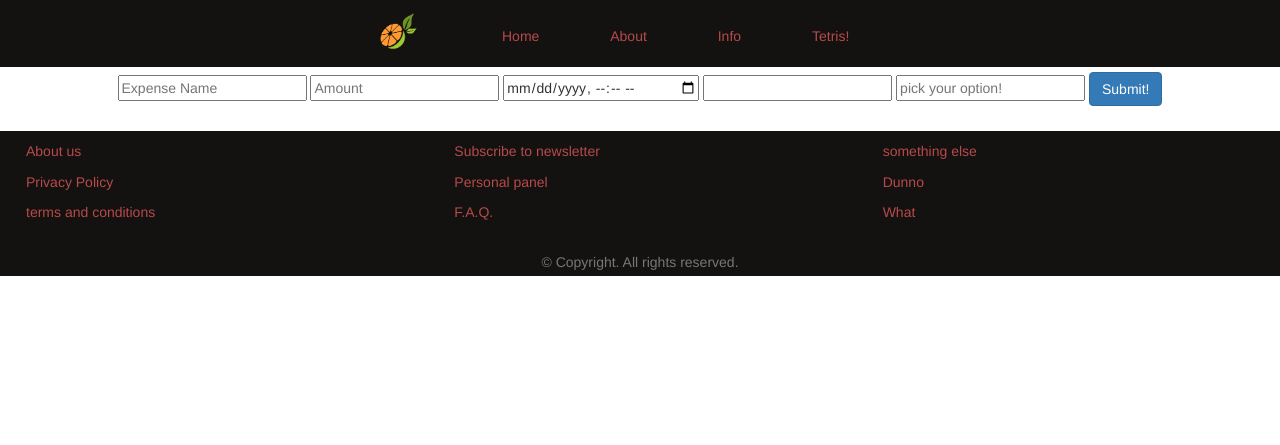
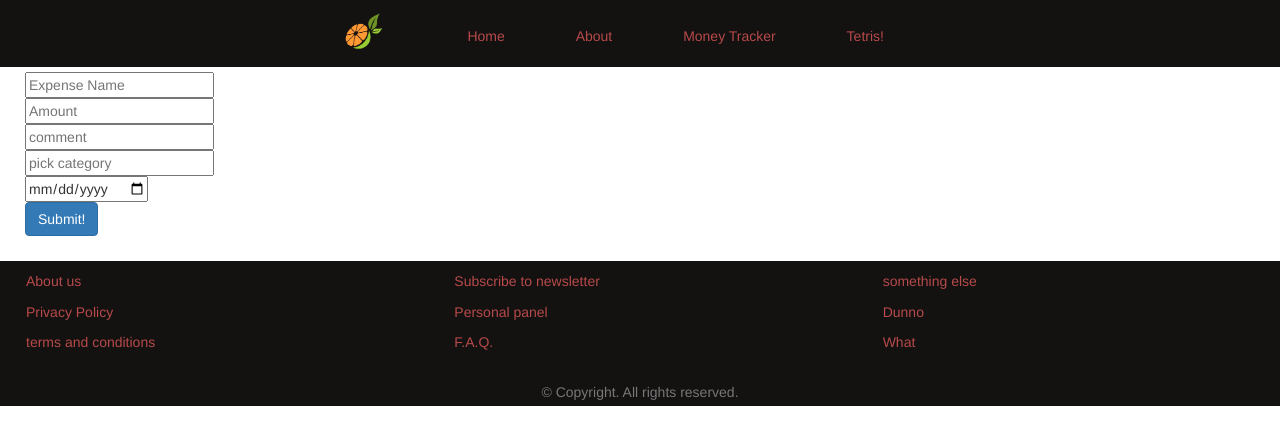
Before and after one commit to Pasakinskas/basic-crud, a Node server app: page /money in a window 1280 px wide. Shown: the top 445 px of the page. Run offline with Node 20, Linux system fonts and the light colour scheme; some libraries are stand-ins or nearby versions.

Commit message:
Added finance tracker, post method.

```diff
--- a/public/css/style.css
+++ b/public/css/style.css
@@ -28,6 +28,10 @@
 
 .block {
     padding: 0 25px 25px 25px;
+}
+
+#money-form-column {
+    width: 250px;
 }
 
 #game-output {
@@ -116,7 +120,6 @@ body .large-img {
 
 .mid-btn-section {
     background-color: #141111;
-    /* background-image: url("/static/img/mid-bar-font.jpg"); */
     color: white;
     font-size: 16px;
     height: 60px;
--- /dev/null
+++ b/public/finance.js
@@ -0,0 +1,24 @@
+const financeForm = document.getElementById("save-expense");
+
+function addFinanceListener(btn) {
+    btn.addEventListener('submit', async event => {
+        event.preventDefault();
+        const form = event.currentTarget;
+        const body = {
+            name: form.querySelector("[name=expense-name]").value,
+            amount: form.querySelector("[name=amount]").value,
+            comment: form.querySelector("[name=comment]").value,
+            category: form.querySelector("[name=category]").value,
+            date: form.querySelector("[name=date]").value,
+        };
+        const blob = await fetch("money", {method: "post",
+            headers: new Headers({'Content-Type': 'application/json'}),
+            body: JSON.stringify({body}),
+        });
+        const res = await blob.json();
+        console.log(res);
+        form.reset();
+    });
+}
+
+addFinanceListener(financeForm);
--- a/src/database.js
+++ b/src/database.js
@@ -10,6 +10,7 @@ function connect(callback) {
         const db = connection.db('crud-tutorial');
         callback(null, {
             quotes: db.collection('crud-example'),
+            moneyTracker: db.collection('financial-tracker'),
         });
     });
 }
--- a/src/index.js
+++ b/src/index.js
@@ -5,6 +5,7 @@ const bodyParser = require('body-parser');
 const ws = require('ws');
 
 const quotesController = require('./controllers/quotesController');
+const moneyController = require('./controllers/moneyController');
 const database = require('./database');
 
 app.set('view engine', 'ejs');
@@ -34,6 +35,8 @@ app.get('/money', (req, res) => {
 app.post('/quotes', quotesController.postQuote);
 app.put('/cookQuote', quotesController.replaceQuote);
 app.delete('/quotes/:id', quotesController.deleteQuote);
+
+app.post('/money', moneyController.postExpense);
 
 database.connect((err, db) => {
     if (err) {
--- a/src/views/pages/moneyTracker.ejs
+++ b/src/views/pages/moneyTracker.ejs
@@ -11,30 +11,29 @@
         </header>
 
         <main>
-            <div class="text-center block">
-            <form action="/money" method="POST" id="save-expense">
-                <input type=text  placeholder="Expense Name" required></input>
-                <input type="number" placeholder="Amount" required></input>
-                <input type="datetime-local" placeholder="Date" required default=""></input>
-                <input type></input>
-                <input list="browsers" placeholder="pick your option!">
-                    <datalist id="browsers">
-                        <option value="Chrome">
-                        <option value="Firefox">
-                        <option value="Internet Explorer">
-                        <option value="Opera">
-                        <option value="Safari">
-                        <option value="Microsoft Edge">
-                    </datalist>
-                </input>
-                <button type="submit" class="btn btn-primary">Submit!</button>
-            </form>
+            <div class="block" id="money-form-column">
+                <form action="/money" method="POST" id="save-expense">
+                    <input type=text  placeholder="Expense Name" name="expense-name" required></input>
+                    <input type="number" placeholder="Amount" name="amount" required></input>
+                    <input type="text" placeholder="comment" name="comment"></input>
+                    <input list="category" placeholder="pick category" name="category">
+                        <datalist id="category">
+                            <option value="Food">
+                            <option value="Leisure or hobby">
+                            <option value="Unavoidable tax">
+                            <option value="Cleaning or toiletries">
+                        </datalist>
+                    </input>
+                    <input type="date" placeholder="Date" name="date" required></input>
+                    <button type="submit" class="btn btn-primary" id="post-expense">Submit!</button>
+                </form>
             </div>
         </main>
 
         <footer>
             <% include ../partials/footer %>
         </footer>
+        <script src="/static/finance.js"></script>
     </body>
 
 </html>
--- a/src/views/partials/header.ejs
+++ b/src/views/partials/header.ejs
@@ -5,7 +5,7 @@
         <div id="logo-container" class="menu-link"><img id="main-logo-img" src="/static/img/orange_logo.png"/></div>
         <a class="menu-link btn btn-lg" href="/">Home</a>
         <a href="#" class="menu-link btn btn-lg">About</a>
-        <a href="#" class="menu-link btn btn-lg">Info</a>
+        <a href="/money" class="menu-link btn btn-lg">Money Tracker</a>
         <a href="/tetris" class="menu-link btn btn-lg">Tetris!</a>
     </div>
 </div>
```
Also changed, not shown: src/controllers/moneyController.js (added, +17 -0 lines).
